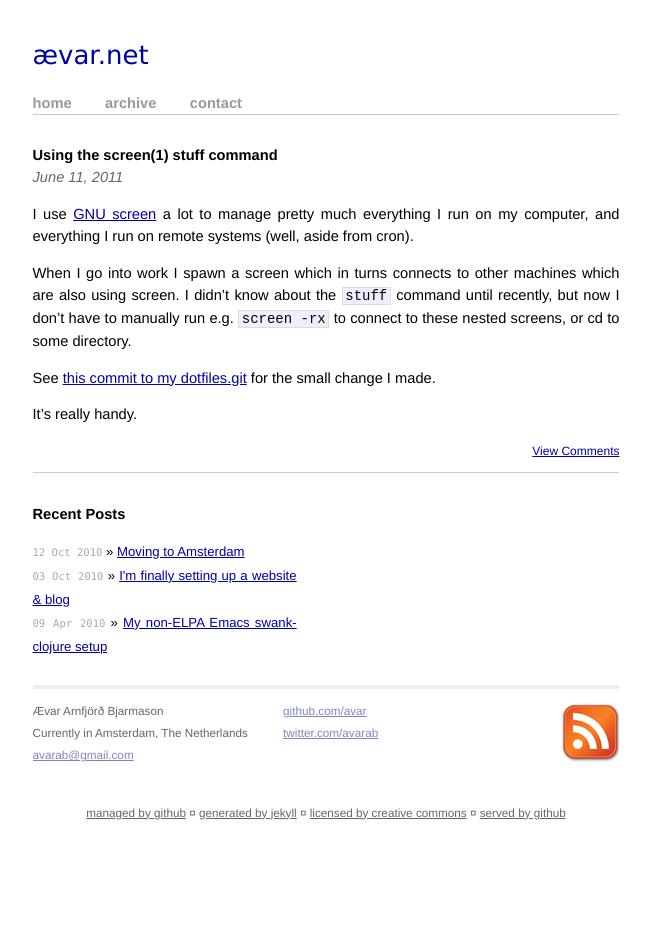
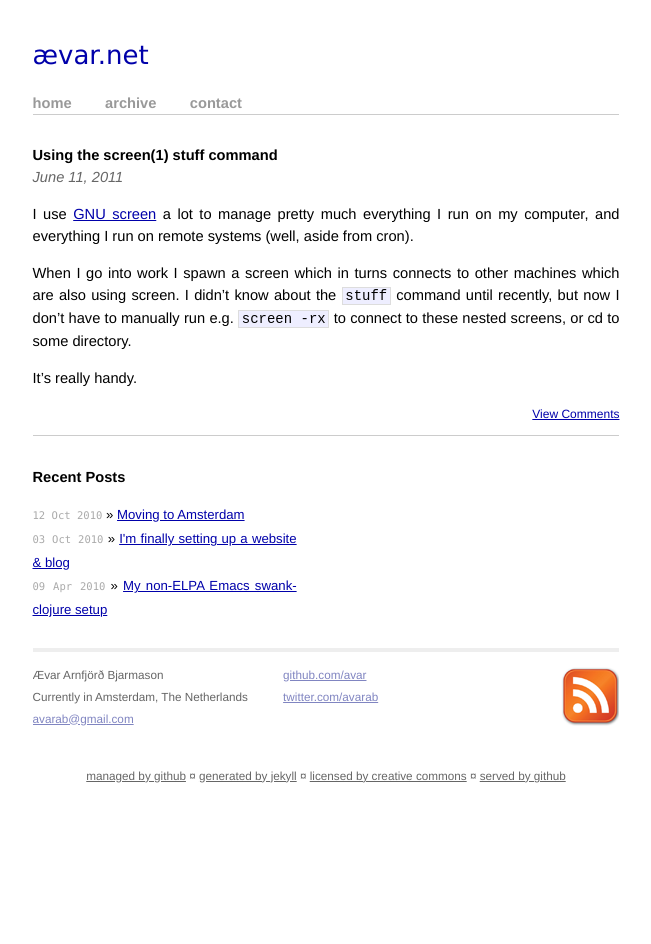
Before and after one commit to avar/website, a Jekyll site: the page built from _posts/2011-06-11-Using-the-screen-stuff-command.md, in a window 1280 px wide. Shown: the whole page, without its empty margins (314-965 px from the left). Built offline with Jekyll 4.4.1, drawn with Linux system fonts in a browser that asks for light colours; Markdown is read by kramdown in place of the engine named in the settings; comment, search, counter and statistics services are not loaded.

Commit message:
remove a reference to a commit that I've since removed

```diff
--- a/_posts/2011-06-11-Using-the-screen-stuff-command.md
+++ b/_posts/2011-06-11-Using-the-screen-stuff-command.md
@@ -14,8 +14,4 @@ command until recently, but now I don't have to manually run
 e.g. `screen -rx` to connect to these nested screens, or cd to some
 directory.
 
-See
-[this commit to my dotfiles.git](https://github.com/avar/dotfiles/commit/28da7b7ddceb32cde0b7b6642af5df9f6e4efdec)
-for the small change I made.
-
 It's really handy.
```
